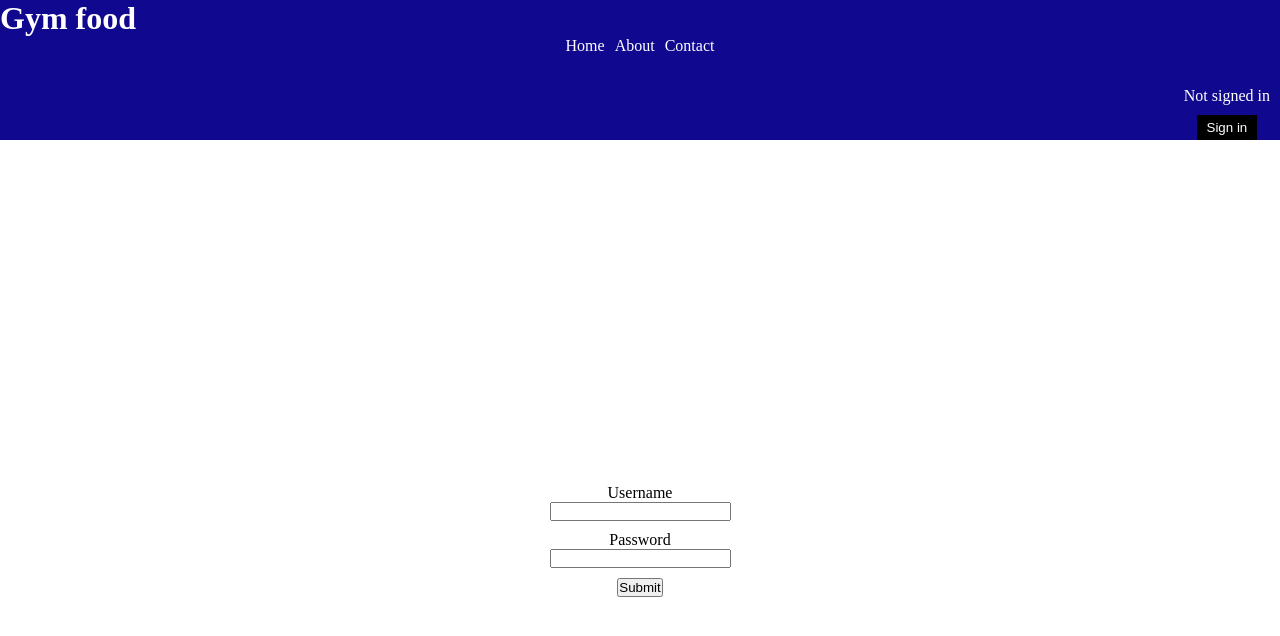
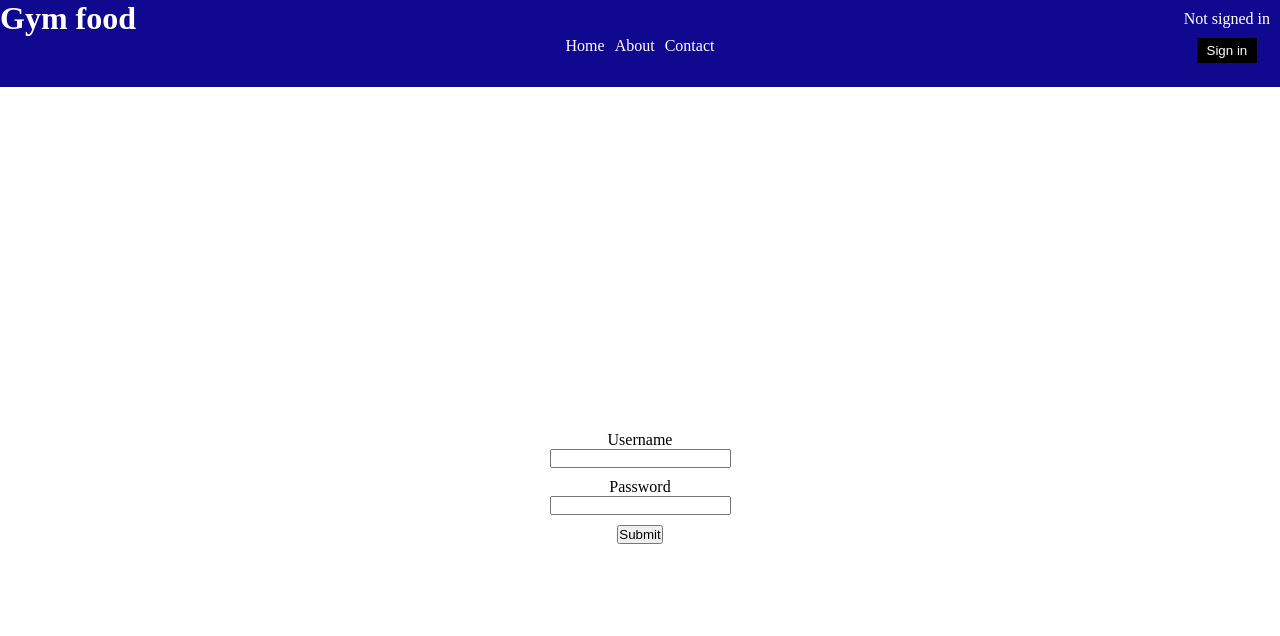
Before and after one commit to 91Pudge/food-gym, a Next.js app: page / in a window 1280 px wide. Shown: the top 636 px of the page. Built offline with nearby package versions, Linux system fonts and the light colour scheme; no server answers.

Commit message:
Style: Place login in top right hand corner

```diff
--- a/styles/navBar.module.css
+++ b/styles/navBar.module.css
@@ -17,6 +17,11 @@
   display: flex;
   justify-content: flex-end;
   align-items: center;
+  position: absolute;
+  top: 0;
+  right: 0;
+  margin-top: 10px;
+  /* height: 100%; */
 }
 
 .login {
```
